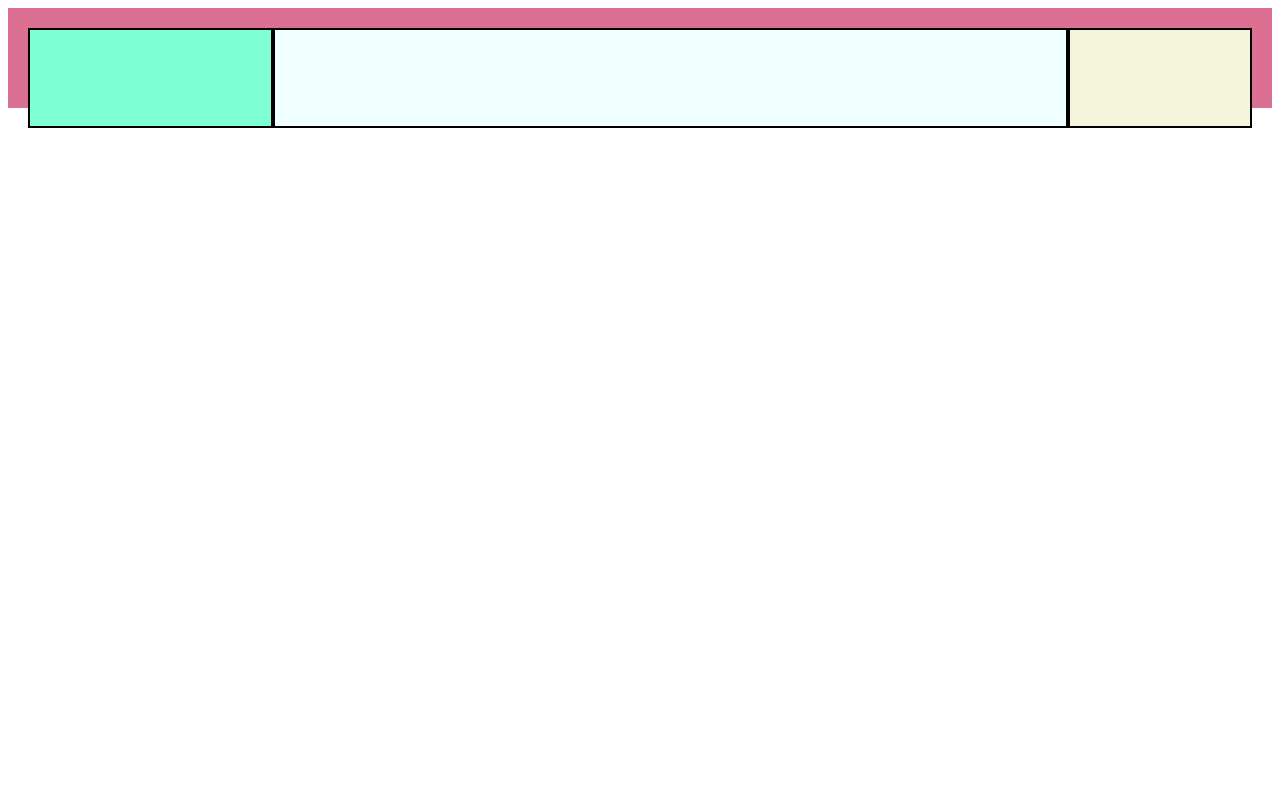
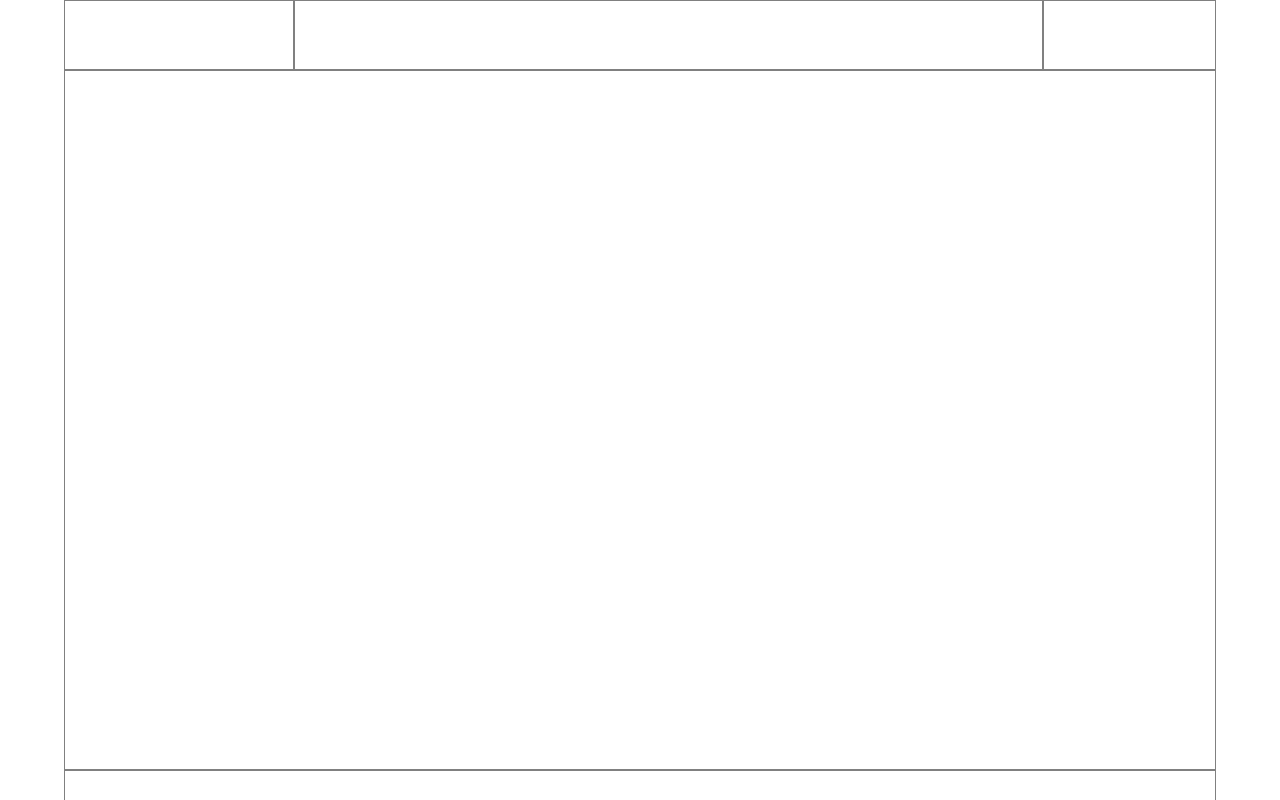
Before and after one commit to Fernanda166/fernanda166, a plain HTML site: page docs/trim1/8_prototipo_no_funcional/index.html in a window 1280 px wide. Shown: the top 800 px of the page. Drawn offline with Linux system fonts and the light colour scheme.

Commit message:
html y css v1

```diff
--- a/docs/trim1/8_prototipo_no_funcional/css/styles.css
+++ b/docs/trim1/8_prototipo_no_funcional/css/styles.css
@@ -1,29 +1,56 @@
 *{
     box-sizing: border-box;
+    margin: 0;
+    padding: 0;
 }
-.caja-padre{
-    padding: 20px;
-    background:palevioletred;
-    height: 100px;
+.borde{
+    border: 1px solid gray;
 }
-.caja1 {
+.titulo{
+    height: 70px;
+}
+/*  */
+/* layout:maquetacion */
+/*  */
+/* contenedor */
+.contenedor{
+    width: 90%;
+    max-width: 1280px;
+    margin:auto;
+}
+
+/* Navegador */
+nav{
+    width: 100%;
+    height: 70px;
+}
+
+/* logo */
+.logo {
     width: 20%;
-    height: 100px;
-    border: 2px solid black;
-    background-color: aquamarine;
+    height: 100%;
     float: left;
 }
-.caja2 {
+
+/* menu */
+.menu {
     width: 65%;
-    height: 100px;
-    border: 2px solid black;
-background-color: azure;
-float: left;
+    height: 100%;
+   float: left;
 }
-.caja3{
+
+/* ingreso */
+.ingreso{
     width: 15%;
-    height: 100px;
-    border: 2px solid black;
-background-color: beige;
-float: left;
+    height: 100%;
+    float: left;
 }
+/* encabezado y secciones */
+header,section{
+    height: 700px;
+}
+/* pie de pagina */
+footer{
+    width: 100%;
+    height: 70px;
+}
--- a/docs/trim1/8_prototipo_no_funcional/index.html
+++ b/docs/trim1/8_prototipo_no_funcional/index.html
@@ -9,11 +9,33 @@
 
 </head>
 <body>
-    <div class="caja-padre">
-        <div class="caja1"> </div>
-        <div class="caja2"> </div>
-        <div class="caja3"> </div>
+    <div class="contenedor">
+        <!--navegador-->
+        <nav>
+        <!--logo-->
+            <div class="borde logo"> </div>
+            <!-- menu -->
+            <div class="borde menu"> </div>
+            <!-- ingreso -->
+            <div class="borde ingreso"> </div>
+        </nav>
+        <!-- Encabezado -->
+        <header class="borde"></header>
+            <!-- seccion: portafolio -->
+        <div class="borde titulo"></div>
+        <section class="borde nosotros"></section>
+        <!-- seccion nosotros -->
+        <div class="borde titulo"></div>
+        <section class="borde nosotros"></section>
+        <!-- seccion contactenos -->
+        <div class="borde titulo"></div>
+        <section class="borde contactenos"></section>
+        <!-- pie de pagina -->
+        <footer class="borde"></footer>
     </div>
+
+
+
     <script src="js/scripts.js"></script>
 </body>
 </html>
```
